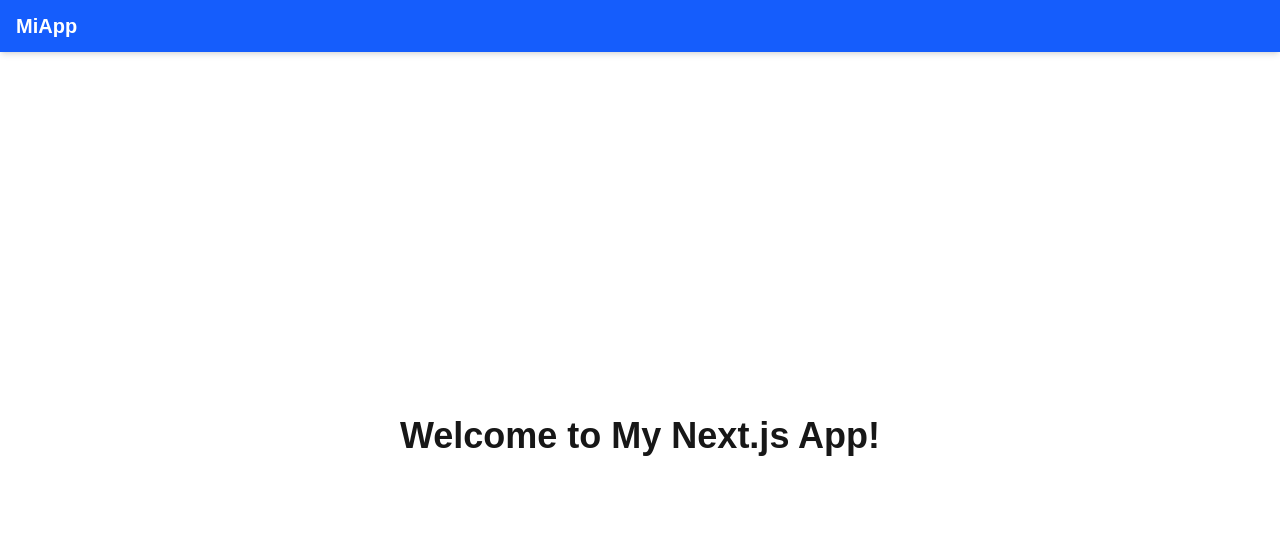
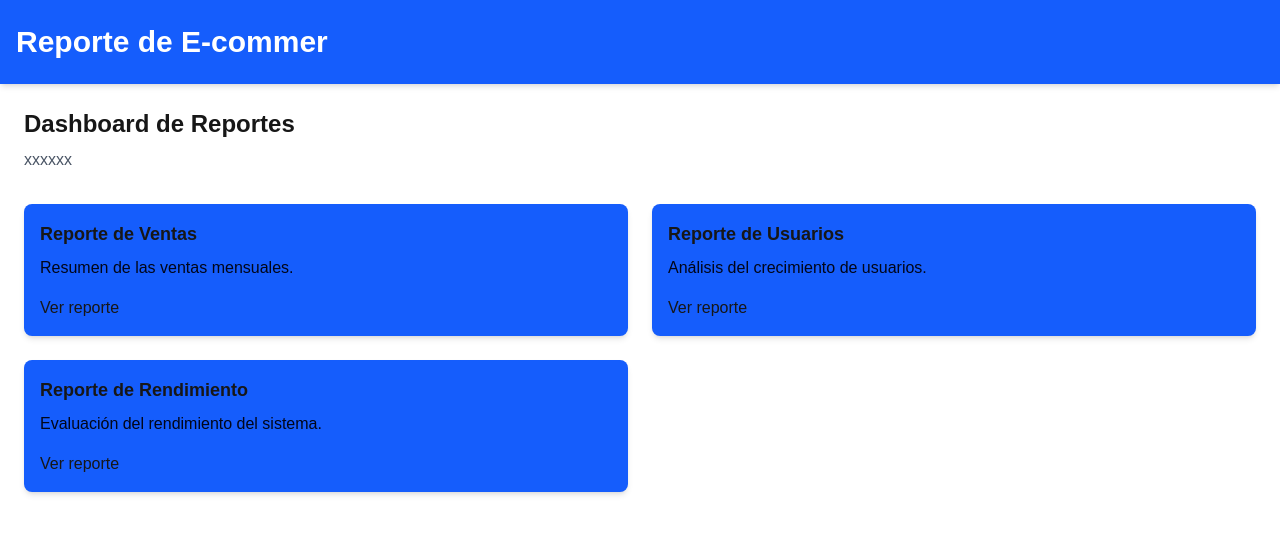
Before and after one commit to Silverz34/Lab-Reportes-Next.js-Reports-Dashboard, a Next.js app: page / in a window 1280 px wide. Shown: the top 534 px of the page. Built offline with nearby package versions, Linux system fonts and the light colour scheme.

Commit message:
acomodando cards para los reportes

```diff
--- /dev/null
+++ b/components/cards.tsx
@@ -0,0 +1,13 @@
+import Link from 'next/link';
+
+export default function Card({ report }: { report: { id: number; title: string; description: string; link: string }}) {
+    return(
+        <div className="bg-blue-600 shadow-md rounded-lg p-4 hover:shadow-lg transition">
+          <h2 className="text-lg font-semibold mb-2">{report.title}</h2>
+          <p className="text-slate-950 mb-4">{report.description}</p>
+          <Link href={report.link} className="text-white-600 hover:underline">
+            Ver reporte
+          </Link>
+        </div>
+    );
+}
--- a/components/navbar.tsx
+++ b/components/navbar.tsx
@@ -1,9 +1,9 @@
 export default function navbar(){
  return(
     <header className="w-full bg-blue-600 text-white shadow-md">
-      <div className="max-w-7xl mx-auto px-4 py-3 flex items-center justify-between">
-            <div className="text-xl font-bold">
-               MiApp
+      <div className="max-w-7xl mx-auto px-4 py-6 flex items-center justify-between">
+            <div className="text-3xl font-bold">
+               Reporte de E-commer
             </div>
       </div>
     </header>
--- a/src/app/page.tsx
+++ b/src/app/page.tsx
@@ -1,8 +1,22 @@
+import Card from "../../components/cards";
+export default function Home() {
+  const reports = [
+    { id: 1, title: 'Reporte de Ventas', description: 'Resumen de las ventas mensuales.', link: '/reports/sales' },
+    { id: 2, title: 'Reporte de Usuarios', description: 'Análisis del crecimiento de usuarios.', link: '/reports/users' },
+    { id: 3, title: 'Reporte de Rendimiento', description: 'Evaluación del rendimiento del sistema.', link: '/reports/performance' },
+  ];
+  return (
+    <div className="p-6">
+      <section className="mb-8">
+      <h1 className="text-2xl font-bold mb-2">Dashboard de Reportes</h1>
+      <p className="text-gray-600"> xxxxxx</p>
+      </section>
 
-export default function Home() {
-  return (
-    <div className="flex min-h-screen flex-col items-center justify-center py-2" >
-      <h1 className="text-4xl font-bold mb-8">Welcome to My Next.js App!</h1>
+      <section>
+        <div className="grid grid-cols-1 md:grid-cols-2 lg:grid-cols-2 gap-6">
+          {reports.map((report) => ( <Card key={report.id} report={report} /> ))}
+        </div>
+      </section>
     </div>
   );
 }
```
